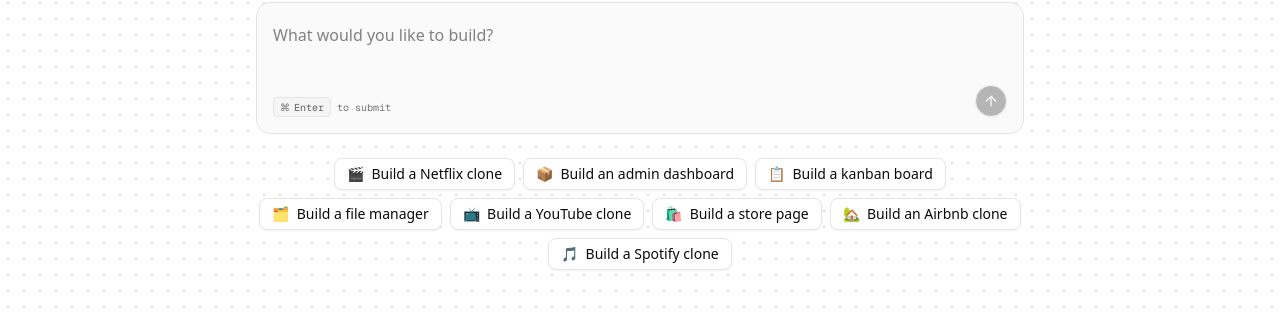
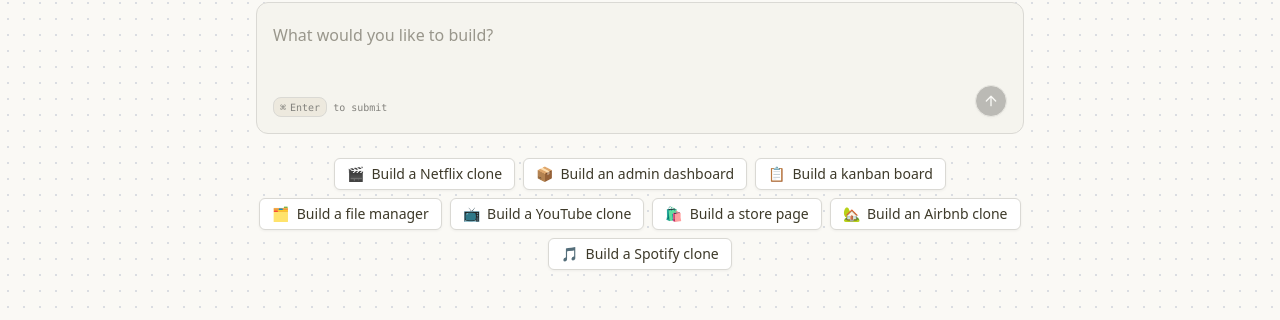
Before and after one commit to timoteoramos/lovable-clone, a Next.js app: page / in a window 1280 px wide. Shown: the part 325-645 px from the top of the page. Built offline with nearby package versions, Linux system fonts and the light colour scheme; no server answers.

Commit message:
changed app theme

```diff
--- a/src/app/globals.css
+++ b/src/app/globals.css
@@ -6,8 +6,11 @@
 @theme inline {
   --color-background: var(--background);
   --color-foreground: var(--foreground);
-  --font-sans: var(--font-geist-sans);
-  --font-mono: var(--font-geist-mono);
+  --font-sans: ui-sans-serif, system-ui, -apple-system, BlinkMacSystemFont,
+    "Segoe UI", Roboto, "Helvetica Neue", Arial, "Noto Sans", sans-serif,
+    "Apple Color Emoji", "Segoe UI Emoji", "Segoe UI Symbol", "Noto Color Emoji";
+  --font-mono: ui-monospace, SFMono-Regular, Menlo, Monaco, Consolas,
+    "Liberation Mono", "Courier New", monospace;
   --color-sidebar-ring: var(--sidebar-ring);
   --color-sidebar-border: var(--sidebar-border);
   --color-sidebar-accent-foreground: var(--sidebar-accent-foreground);
@@ -41,75 +44,156 @@
   --radius-md: calc(var(--radius) - 2px);
   --radius-lg: var(--radius);
   --radius-xl: calc(var(--radius) + 4px);
+  --font-serif: ui-serif, Georgia, Cambria, "Times New Roman", Times, serif;
+  --radius: 0.5rem;
+  --tracking-tighter: calc(var(--tracking-normal) - 0.05em);
+  --tracking-tight: calc(var(--tracking-normal) - 0.025em);
+  --tracking-wide: calc(var(--tracking-normal) + 0.025em);
+  --tracking-wider: calc(var(--tracking-normal) + 0.05em);
+  --tracking-widest: calc(var(--tracking-normal) + 0.1em);
+  --tracking-normal: var(--tracking-normal);
+  --shadow-2xl: var(--shadow-2xl);
+  --shadow-xl: var(--shadow-xl);
+  --shadow-lg: var(--shadow-lg);
+  --shadow-md: var(--shadow-md);
+  --shadow: var(--shadow);
+  --shadow-sm: var(--shadow-sm);
+  --shadow-xs: var(--shadow-xs);
+  --shadow-2xs: var(--shadow-2xs);
+  --spacing: var(--spacing);
+  --letter-spacing: var(--letter-spacing);
+  --shadow-offset-y: var(--shadow-offset-y);
+  --shadow-offset-x: var(--shadow-offset-x);
+  --shadow-spread: var(--shadow-spread);
+  --shadow-blur: var(--shadow-blur);
+  --shadow-opacity: var(--shadow-opacity);
+  --color-shadow-color: var(--shadow-color);
+  --color-destructive-foreground: var(--destructive-foreground);
 }
 
 :root {
-  --radius: 0.625rem;
-  --background: oklch(1 0 0);
-  --foreground: oklch(0.145 0 0);
-  --card: oklch(1 0 0);
-  --card-foreground: oklch(0.145 0 0);
+  --radius: 0.5rem;
+  --background: oklch(0.9818 0.0054 95.0986);
+  --foreground: oklch(0.3438 0.0269 95.7226);
+  --card: oklch(0.9818 0.0054 95.0986);
+  --card-foreground: oklch(0.1908 0.002 106.5859);
   --popover: oklch(1 0 0);
-  --popover-foreground: oklch(0.145 0 0);
-  --primary: oklch(0.205 0 0);
-  --primary-foreground: oklch(0.985 0 0);
-  --secondary: oklch(0.97 0 0);
-  --secondary-foreground: oklch(0.205 0 0);
-  --muted: oklch(0.97 0 0);
-  --muted-foreground: oklch(0.556 0 0);
-  --accent: oklch(0.97 0 0);
-  --accent-foreground: oklch(0.205 0 0);
-  --destructive: oklch(0.577 0.245 27.325);
-  --border: oklch(0.922 0 0);
-  --input: oklch(0.922 0 0);
-  --ring: oklch(0.708 0 0);
-  --chart-1: oklch(0.646 0.222 41.116);
-  --chart-2: oklch(0.6 0.118 184.704);
-  --chart-3: oklch(0.398 0.07 227.392);
-  --chart-4: oklch(0.828 0.189 84.429);
-  --chart-5: oklch(0.769 0.188 70.08);
-  --sidebar: oklch(0.985 0 0);
-  --sidebar-foreground: oklch(0.145 0 0);
-  --sidebar-primary: oklch(0.205 0 0);
-  --sidebar-primary-foreground: oklch(0.985 0 0);
-  --sidebar-accent: oklch(0.97 0 0);
-  --sidebar-accent-foreground: oklch(0.205 0 0);
-  --sidebar-border: oklch(0.922 0 0);
-  --sidebar-ring: oklch(0.708 0 0);
+  --popover-foreground: oklch(0.2671 0.0196 98.939);
+  --primary: oklch(0.6171 0.1375 39.0427);
+  --primary-foreground: oklch(1 0 0);
+  --secondary: oklch(0.9245 0.0138 92.9892);
+  --secondary-foreground: oklch(0.4334 0.0177 98.6048);
+  --muted: oklch(0.9341 0.0153 90.239);
+  --muted-foreground: oklch(0.6059 0.0075 97.4233);
+  --accent: oklch(0.9245 0.0138 92.9892);
+  --accent-foreground: oklch(0.2671 0.0196 98.939);
+  --destructive: oklch(0.1908 0.002 106.5859);
+  --border: oklch(0.8847 0.0069 97.3627);
+  --input: oklch(0.7621 0.0156 98.3528);
+  --ring: oklch(0.5937 0.1673 253.063);
+  --chart-1: oklch(0.5583 0.1276 42.9956);
+  --chart-2: oklch(0.6898 0.1581 290.4107);
+  --chart-3: oklch(0.8816 0.0276 93.128);
+  --chart-4: oklch(0.8822 0.0403 298.1792);
+  --chart-5: oklch(0.5608 0.1348 42.0584);
+  --sidebar: oklch(0.9663 0.008 98.8792);
+  --sidebar-foreground: oklch(0.359 0.0051 106.6524);
+  --sidebar-primary: oklch(0.6171 0.1375 39.0427);
+  --sidebar-primary-foreground: oklch(0.9881 0 0);
+  --sidebar-accent: oklch(0.9245 0.0138 92.9892);
+  --sidebar-accent-foreground: oklch(0.325 0 0);
+  --sidebar-border: oklch(0.9401 0 0);
+  --sidebar-ring: oklch(0.7731 0 0);
+  --destructive-foreground: oklch(1 0 0);
+  --font-sans: ui-sans-serif, system-ui, -apple-system, BlinkMacSystemFont,
+    "Segoe UI", Roboto, "Helvetica Neue", Arial, "Noto Sans", sans-serif,
+    "Apple Color Emoji", "Segoe UI Emoji", "Segoe UI Symbol", "Noto Color Emoji";
+  --font-serif: ui-serif, Georgia, Cambria, "Times New Roman", Times, serif;
+  --font-mono: ui-monospace, SFMono-Regular, Menlo, Monaco, Consolas,
+    "Liberation Mono", "Courier New", monospace;
+  --shadow-color: oklch(0 0 0);
+  --shadow-opacity: 0.1;
+  --shadow-blur: 3px;
+  --shadow-spread: 0px;
+  --shadow-offset-x: 0;
+  --shadow-offset-y: 1px;
+  --letter-spacing: 0em;
+  --spacing: 0.25rem;
+  --shadow-2xs: 0 1px 3px 0px hsl(0 0% 0% / 0.05);
+  --shadow-xs: 0 1px 3px 0px hsl(0 0% 0% / 0.05);
+  --shadow-sm: 0 1px 3px 0px hsl(0 0% 0% / 0.1),
+    0 1px 2px -1px hsl(0 0% 0% / 0.1);
+  --shadow: 0 1px 3px 0px hsl(0 0% 0% / 0.1), 0 1px 2px -1px hsl(0 0% 0% / 0.1);
+  --shadow-md: 0 1px 3px 0px hsl(0 0% 0% / 0.1),
+    0 2px 4px -1px hsl(0 0% 0% / 0.1);
+  --shadow-lg: 0 1px 3px 0px hsl(0 0% 0% / 0.1),
+    0 4px 6px -1px hsl(0 0% 0% / 0.1);
+  --shadow-xl: 0 1px 3px 0px hsl(0 0% 0% / 0.1),
+    0 8px 10px -1px hsl(0 0% 0% / 0.1);
+  --shadow-2xl: 0 1px 3px 0px hsl(0 0% 0% / 0.25);
+  --tracking-normal: 0em;
 }
 
 .dark {
-  --background: oklch(0.145 0 0);
-  --foreground: oklch(0.985 0 0);
-  --card: oklch(0.205 0 0);
-  --card-foreground: oklch(0.985 0 0);
-  --popover: oklch(0.205 0 0);
-  --popover-foreground: oklch(0.985 0 0);
-  --primary: oklch(0.922 0 0);
-  --primary-foreground: oklch(0.205 0 0);
-  --secondary: oklch(0.269 0 0);
-  --secondary-foreground: oklch(0.985 0 0);
-  --muted: oklch(0.269 0 0);
-  --muted-foreground: oklch(0.708 0 0);
-  --accent: oklch(0.269 0 0);
-  --accent-foreground: oklch(0.985 0 0);
-  --destructive: oklch(0.704 0.191 22.216);
-  --border: oklch(1 0 0 / 10%);
-  --input: oklch(1 0 0 / 15%);
-  --ring: oklch(0.556 0 0);
-  --chart-1: oklch(0.488 0.243 264.376);
-  --chart-2: oklch(0.696 0.17 162.48);
-  --chart-3: oklch(0.769 0.188 70.08);
-  --chart-4: oklch(0.627 0.265 303.9);
-  --chart-5: oklch(0.645 0.246 16.439);
-  --sidebar: oklch(0.205 0 0);
-  --sidebar-foreground: oklch(0.985 0 0);
-  --sidebar-primary: oklch(0.488 0.243 264.376);
-  --sidebar-primary-foreground: oklch(0.985 0 0);
-  --sidebar-accent: oklch(0.269 0 0);
-  --sidebar-accent-foreground: oklch(0.985 0 0);
-  --sidebar-border: oklch(1 0 0 / 10%);
-  --sidebar-ring: oklch(0.556 0 0);
+  --background: oklch(0.2679 0.0036 106.6427);
+  --foreground: oklch(0.8074 0.0142 93.0137);
+  --card: oklch(0.2679 0.0036 106.6427);
+  --card-foreground: oklch(0.9818 0.0054 95.0986);
+  --popover: oklch(0.3085 0.0035 106.6039);
+  --popover-foreground: oklch(0.9211 0.004 106.4781);
+  --primary: oklch(0.6724 0.1308 38.7559);
+  --primary-foreground: oklch(1 0 0);
+  --secondary: oklch(0.9818 0.0054 95.0986);
+  --secondary-foreground: oklch(0.3085 0.0035 106.6039);
+  --muted: oklch(0.2213 0.0038 106.707);
+  --muted-foreground: oklch(0.7713 0.0169 99.0657);
+  --accent: oklch(0.213 0.0078 95.4245);
+  --accent-foreground: oklch(0.9663 0.008 98.8792);
+  --destructive: oklch(0.6368 0.2078 25.3313);
+  --border: oklch(0.3618 0.0101 106.8928);
+  --input: oklch(0.4336 0.0113 100.2195);
+  --ring: oklch(0.5937 0.1673 253.063);
+  --chart-1: oklch(0.5583 0.1276 42.9956);
+  --chart-2: oklch(0.6898 0.1581 290.4107);
+  --chart-3: oklch(0.213 0.0078 95.4245);
+  --chart-4: oklch(0.3074 0.0516 289.323);
+  --chart-5: oklch(0.5608 0.1348 42.0584);
+  --sidebar: oklch(0.2357 0.0024 67.7077);
+  --sidebar-foreground: oklch(0.8074 0.0142 93.0137);
+  --sidebar-primary: oklch(0.325 0 0);
+  --sidebar-primary-foreground: oklch(0.9881 0 0);
+  --sidebar-accent: oklch(0.168 0.002 106.6177);
+  --sidebar-accent-foreground: oklch(0.8074 0.0142 93.0137);
+  --sidebar-border: oklch(0.9401 0 0);
+  --sidebar-ring: oklch(0.7731 0 0);
+  --destructive-foreground: oklch(1 0 0);
+  --radius: 0.5rem;
+  --font-sans: ui-sans-serif, system-ui, -apple-system, BlinkMacSystemFont,
+    "Segoe UI", Roboto, "Helvetica Neue", Arial, "Noto Sans", sans-serif,
+    "Apple Color Emoji", "Segoe UI Emoji", "Segoe UI Symbol", "Noto Color Emoji";
+  --font-serif: ui-serif, Georgia, Cambria, "Times New Roman", Times, serif;
+  --font-mono: ui-monospace, SFMono-Regular, Menlo, Monaco, Consolas,
+    "Liberation Mono", "Courier New", monospace;
+  --shadow-color: oklch(0 0 0);
+  --shadow-opacity: 0.1;
+  --shadow-blur: 3px;
+  --shadow-spread: 0px;
+  --shadow-offset-x: 0;
+  --shadow-offset-y: 1px;
+  --letter-spacing: 0em;
+  --spacing: 0.25rem;
+  --shadow-2xs: 0 1px 3px 0px hsl(0 0% 0% / 0.05);
+  --shadow-xs: 0 1px 3px 0px hsl(0 0% 0% / 0.05);
+  --shadow-sm: 0 1px 3px 0px hsl(0 0% 0% / 0.1),
+    0 1px 2px -1px hsl(0 0% 0% / 0.1);
+  --shadow: 0 1px 3px 0px hsl(0 0% 0% / 0.1), 0 1px 2px -1px hsl(0 0% 0% / 0.1);
+  --shadow-md: 0 1px 3px 0px hsl(0 0% 0% / 0.1),
+    0 2px 4px -1px hsl(0 0% 0% / 0.1);
+  --shadow-lg: 0 1px 3px 0px hsl(0 0% 0% / 0.1),
+    0 4px 6px -1px hsl(0 0% 0% / 0.1);
+  --shadow-xl: 0 1px 3px 0px hsl(0 0% 0% / 0.1),
+    0 8px 10px -1px hsl(0 0% 0% / 0.1);
+  --shadow-2xl: 0 1px 3px 0px hsl(0 0% 0% / 0.25);
 }
 
 @layer base {
@@ -118,5 +202,11 @@
   }
   body {
     @apply bg-background text-foreground overscroll-none;
+    letter-spacing: var(--tracking-normal);
+  }
+
+  button:not([disabled]),
+  [role="button"]:not([disabled]) {
+    @apply cursor-pointer;
   }
 }
--- a/src/components/ui/button.tsx
+++ b/src/components/ui/button.tsx
@@ -1,8 +1,8 @@
-import * as React from "react"
-import { Slot as SlotPrimitive } from "radix-ui"
-import { cva, type VariantProps } from "class-variance-authority"
+import * as React from "react";
+import { Slot as SlotPrimitive } from "radix-ui";
+import { cva, type VariantProps } from "class-variance-authority";
 
-import { cn } from "@/lib/utils"
+import { cn } from "@/lib/utils";
 
 const buttonVariants = cva(
   "inline-flex items-center justify-center gap-2 whitespace-nowrap rounded-md text-sm font-medium transition-all disabled:pointer-events-none disabled:opacity-50 [&_svg]:pointer-events-none [&_svg:not([class*='size-'])]:size-4 shrink-0 [&_svg]:shrink-0 outline-none focus-visible:border-ring focus-visible:ring-ring/50 focus-visible:ring-[3px] aria-invalid:ring-destructive/20 dark:aria-invalid:ring-destructive/40 aria-invalid:border-destructive",
@@ -20,6 +20,8 @@ const buttonVariants = cva(
         ghost:
           "hover:bg-accent hover:text-accent-foreground dark:hover:bg-accent/50",
         link: "text-primary underline-offset-4 hover:underline",
+        tertiary:
+          "bg-primary/25 dark:bg-primary/30 text-primary shadow-xs hover:bg-primary/20 dark:hover:bg-primary/25",
       },
       size: {
         default: "h-9 px-4 py-2 has-[>svg]:px-3",
@@ -33,7 +35,7 @@ const buttonVariants = cva(
       size: "default",
     },
   }
-)
+);
 
 function Button({
   className,
@@ -43,9 +45,9 @@ function Button({
   ...props
 }: React.ComponentProps<"button"> &
   VariantProps<typeof buttonVariants> & {
-    asChild?: boolean
+    asChild?: boolean;
   }) {
-  const Comp = asChild ? SlotPrimitive.Slot : "button"
+  const Comp = asChild ? SlotPrimitive.Slot : "button";
 
   return (
     <Comp
@@ -53,7 +55,7 @@ function Button({
       className={cn(buttonVariants({ variant, size, className }))}
       {...props}
     />
-  )
+  );
 }
 
-export { Button, buttonVariants }
+export { Button, buttonVariants };
--- a/src/modules/projects/ui/views/project-view.tsx
+++ b/src/modules/projects/ui/views/project-view.tsx
@@ -67,7 +67,7 @@ const ProjectView = ({ projectId }: ProjectViewProps) => {
                 </TabsTrigger>
               </TabsList>
               <div className="ml-auto flex items-center gap-x-2">
-                <Button asChild size="sm" variant="default">
+                <Button asChild size="sm" variant="tertiary">
                   <Link href="/pricing">
                     <CrownIcon />
                     Upgrade
```
